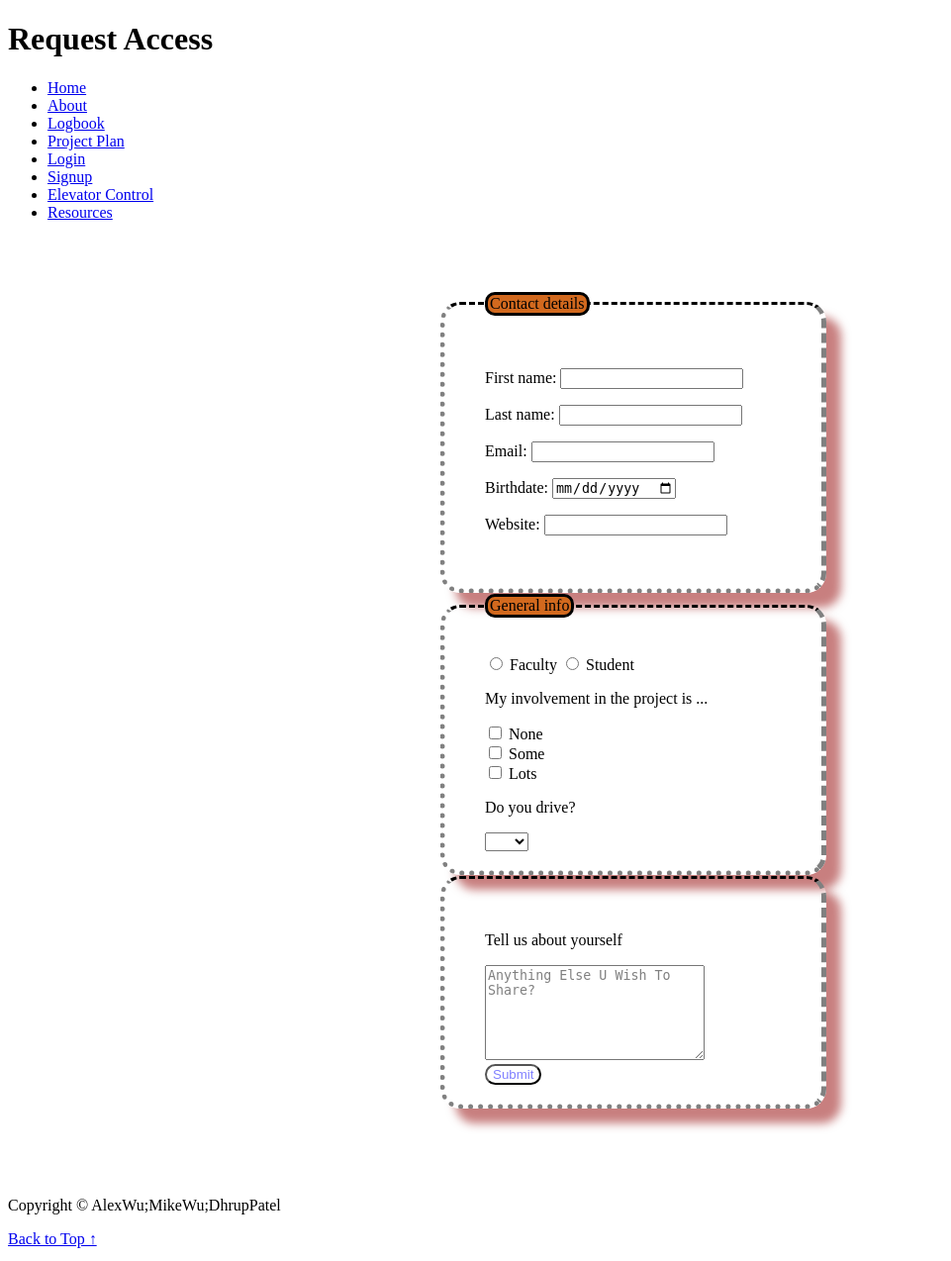
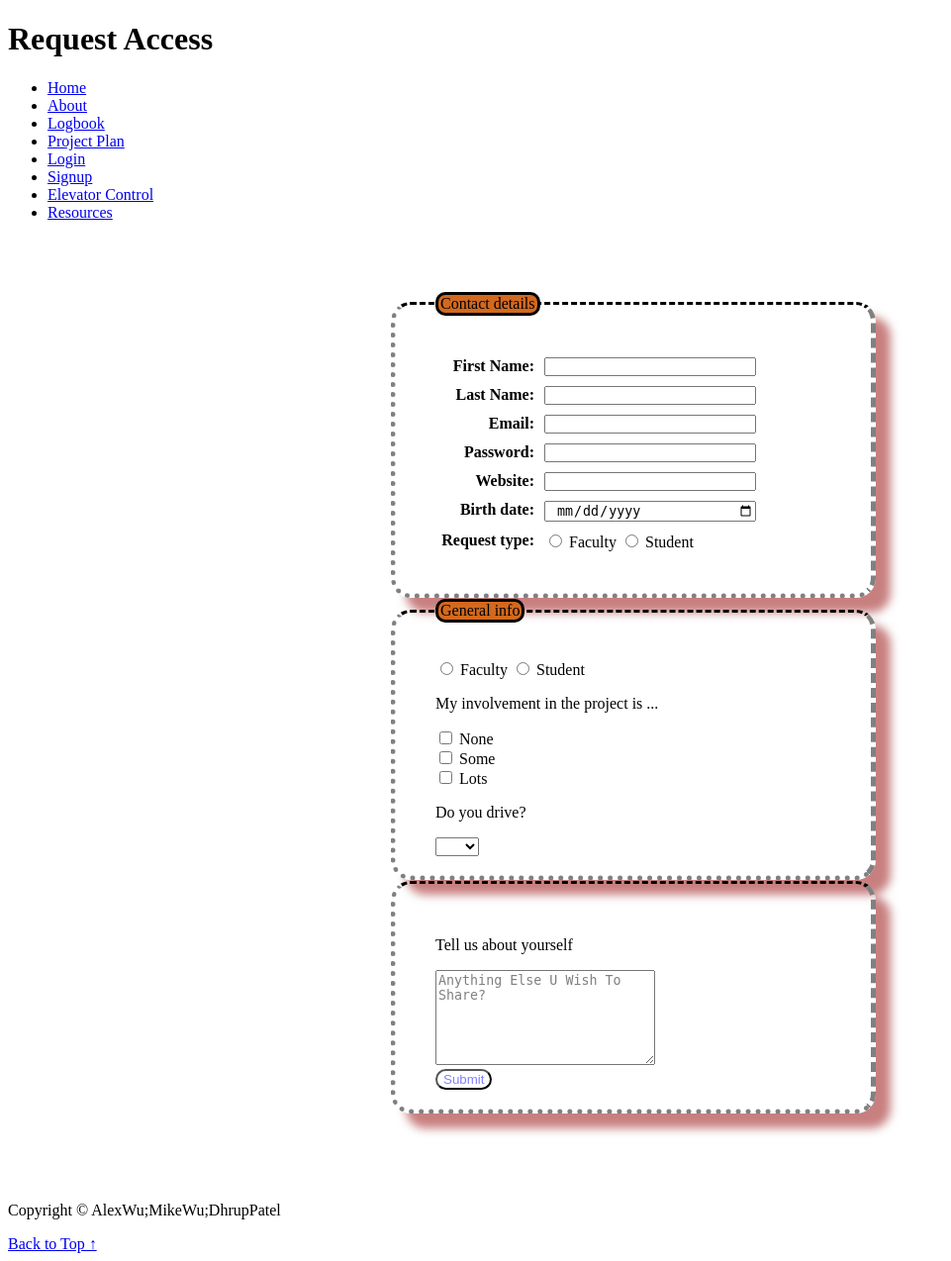
Before and after one commit to Mike990427/Assignment-1-Software-Engineering, a PHP site: page /HTML/request_access.html in a window 1280 px wide. Shown: the whole page at 99% size, without its empty margins (0-961 px from the left). Run offline with PHP 8.4, Linux system fonts and the light colour scheme.

Commit message:
done q17

```diff
--- a/CSS/req_acc.css
+++ b/CSS/req_acc.css
@@ -25,7 +25,7 @@ fieldset {
     border-top: dashed;
     /*margin: 1px 20px 1px 20px; */
     padding: 1px 40px;
-    width: 300px;
+    width: 400px;
     margin: 1px auto;
     box-shadow: 15px 15px 10px rgba(145,0,0,0.5);
     border-radius: 20px;
@@ -44,3 +44,21 @@ textarea.text {
 textarea.text:focus {
     color: black;
 }
+
+.text_input {
+	width: 200px;
+	text-align: left;
+	padding: 0px 0px 0px 10px;
+}
+
+.text_label {
+	float: left;
+	width: 100px;
+	text-align: right;
+	padding: 0px 10px 0px 0px;
+	font-weight: bold;
+}
+div {
+	padding: 5px 0px 5px 0px;
+	width: 324px;
+}
--- a/HTML/request_access.html
+++ b/HTML/request_access.html
@@ -8,7 +8,7 @@
     <meta http-equiv="author" content="Alex Wu&Mike Wu&Dhrup Patel" />
     <meta http-equiv="pragma" content="no-cache" />
     <title>Request Access</title>
-    <link href="../css/req_acc.css" type="text/css" rel="stylesheet" />
+    <link href="../CSS/req_acc.css" type="text/css" rel="stylesheet" />
 </head>
 <body>
     <h1>Request Access</h1>
@@ -28,11 +28,38 @@
         <fieldset>
             <legend>Contact details</legend>
             <br><br>
-            <p>First name: <input type="text" name="firstname"></p>
-            <p>Last name: <input type="text" name="lastname"></p>
-            <p>Email: <input type="email" name="email"></p>
-            <p>Birthdate: <input type="date" name="birthdate"></p>
-            <p>Website: <input type="url" name="url"></p>
+            <div>
+                <label for="fname" class="text_label" >First Name:</label>
+                <input id="fname" class="text_input" type="text" name="firstname"  />
+            </div>
+            <div>
+                <label for="lname" class="text_label">Last Name:</label>
+                <input id="lname" class="text_input" type="text" name="lastname"  />
+            </div>
+            <div>
+                <label for="email" class="text_label">Email:</label>
+                <input id="email" class="text_input" type="email" name="email" />
+            </div>
+            <div>
+                <label for="password" class="text_label">Password:</label>
+                <input id="password" class="text_input" type="password" name="password" />
+            </div>
+            <div>
+                <label for="website" class="text_label">Website:</label>
+                <input id="website" class="text_input" type="url" name="url" />
+            </div>
+            <div>
+                <label for="bdate" class="text_label">Birth date:</label>
+                <input id="bdate" class="text_input" type="date" name="birthday" />
+            </div>
+
+            <div>
+                <span class="text_label">Request type:</span>
+                <input id="faculty" type="radio" name="fac_or_student" value="faculty" />
+                <label for="faculty">Faculty</label>
+                <input id="student" type="radio" name="fac_or_student" value="student" />
+                <label for="student">Student</label><br />
+            </div>
             <br><br>
         </fieldset>
 
```
